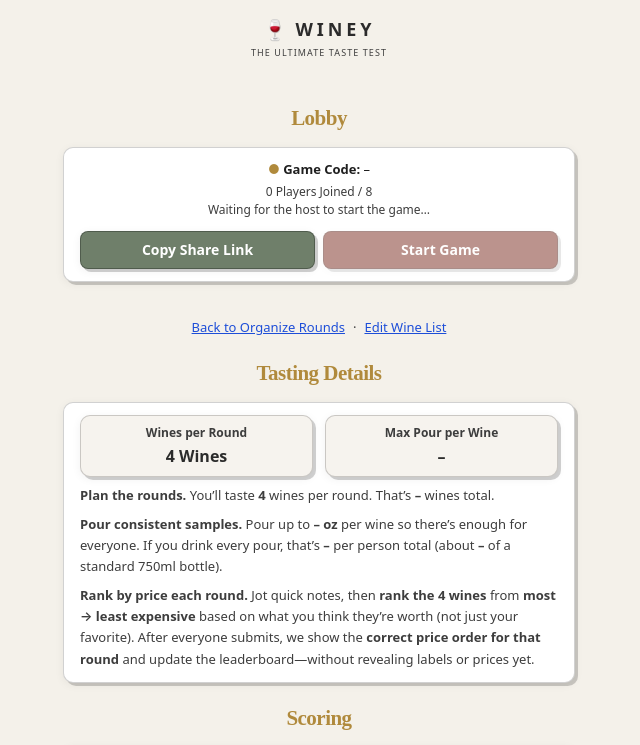
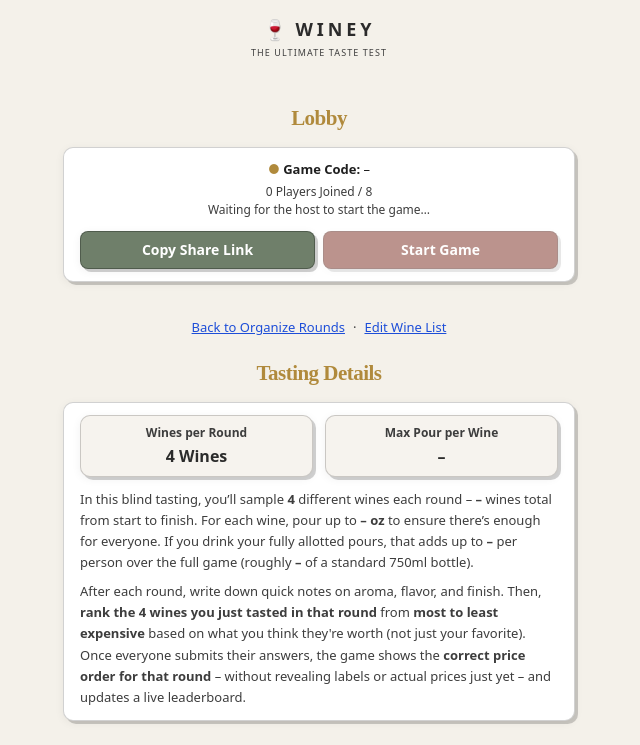
Before and after one commit to maximkali/Winey-Windsurf, a Next.js app: page /host/lobby in a window 1280 px wide. Shown: the top 745 px of the page, without its empty margins (321-961 px from the left). Built offline with nearby package versions, Linux system fonts and the light colour scheme.

Commit message:
Restore tasting details copy

```diff
--- a/src/components/winey/TastingDetails.tsx
+++ b/src/components/winey/TastingDetails.tsx
@@ -34,29 +34,25 @@ export function TastingDetails({ tastingConfig }: { tastingConfig: TastingDetail
         </div>
       </div>
 
-      <div className="mt-2 space-y-2 text-left text-[13px] leading-relaxed text-[color:var(--winey-muted)]">
+      <div className="mt-3 space-y-2 text-[13px] leading-relaxed text-[color:var(--winey-muted)]">
         <p>
-          <span className="font-semibold">Plan the rounds.</span> You’ll taste <span className="font-semibold">{bottlesPerRound}</span> wine{bottlesPerRound === 1 ? '' : 's'} per round
+          In this blind tasting, you’ll sample <span className="font-semibold">{bottlesPerRound}</span> different wine{bottlesPerRound === 1 ? '' : 's'} each round
           {rounds ? (
             <>
               {' '}
               for <span className="font-semibold">{rounds}</span> round{rounds === 1 ? '' : 's'}
             </>
-          ) : null}
-          {'.'} That’s <span className="font-semibold">{totalWines || ' – '}</span> wine{totalWines === 1 ? '' : 's'} total.
-        </p>
-
-        <p>
-          <span className="font-semibold">Pour consistent samples.</span> Pour up to{' '}
-          <span className="font-semibold">{tastingConfig.ozPerPersonPerBottle === null ? ' – ' : tastingConfig.ozPerPersonPerBottle.toFixed(2)} oz</span> per wine so there’s enough for everyone. If you drink every pour, that’s{' '}
-          <span className="font-semibold">{tastingConfig.totalOzPerPerson === null ? ' – ' : `${tastingConfig.totalOzPerPerson.toFixed(2)} oz`}</span> per person total (about{' '}
+          ) : null}{' '}
+          – <span className="font-semibold">{totalWines || ' – '}</span> wine{totalWines === 1 ? '' : 's'} total from start to finish. For each wine, pour up to{' '}
+          <span className="font-semibold">{tastingConfig.ozPerPersonPerBottle === null ? ' – ' : tastingConfig.ozPerPersonPerBottle.toFixed(2)} oz</span> to ensure there’s enough for everyone. If you drink your fully allotted pours, that adds up to{' '}
+          <span className="font-semibold">{tastingConfig.totalOzPerPerson === null ? ' – ' : `${tastingConfig.totalOzPerPerson.toFixed(2)} oz`}</span> per person over the full game (roughly{' '}
           <span className="font-semibold">{tastingConfig.percentOfStandardBottle === null ? ' – ' : `${tastingConfig.percentOfStandardBottle}%`}</span> of a standard 750ml bottle).
         </p>
 
         <p>
-          <span className="font-semibold">Rank by price each round.</span> Jot quick notes, then <span className="font-semibold">rank the {tastingConfig.bottlesPerRound} wines</span> from{' '}
-          <span className="font-semibold">most → least expensive</span> based on what you think they’re worth (not just your favorite). After everyone submits, we show the{' '}
-          <span className="font-semibold">correct price order for that round</span> and update the leaderboard—without revealing labels or prices yet.
+          After each round, write down quick notes on aroma, flavor, and finish. Then, <span className="font-semibold">rank the {tastingConfig.bottlesPerRound} wines you just tasted in that round</span> from{' '}
+          <span className="font-semibold">most to least expensive</span> based on what you think they're worth (not just your favorite). Once everyone submits their answers, the game shows the{' '}
+          <span className="font-semibold">correct price order for that round</span> – without revealing labels or actual prices just yet – and updates a live leaderboard.
         </p>
       </div>
     </div>
```
